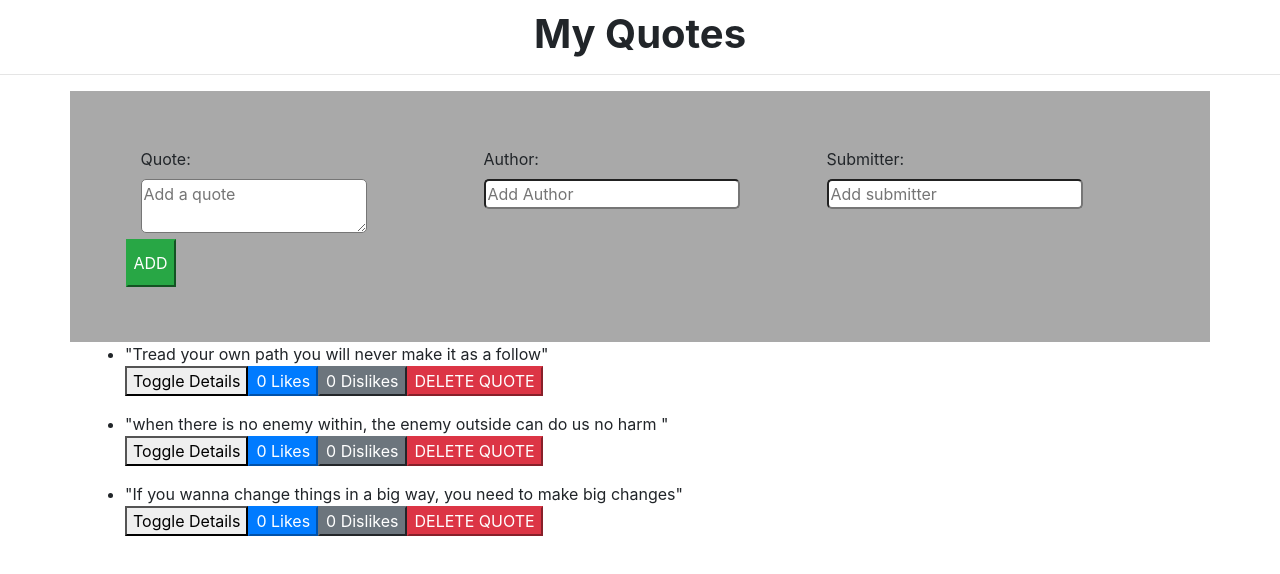
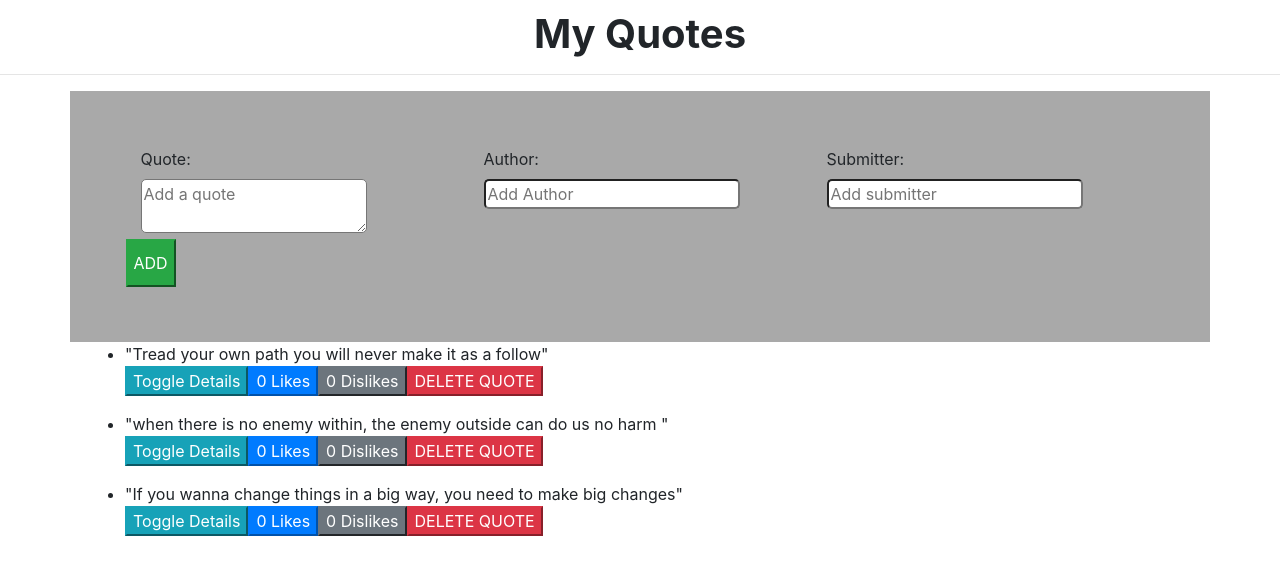
Before and after one commit to waheedmusa/quotes, an Angular app: page / in a window 1280 px wide. Shown: the top 574 px of the page. Built offline with nearby package versions, Linux system fonts and the light colour scheme.

Commit message:
button color changed

```diff
--- a/src/app/quote/quote.component.html
+++ b/src/app/quote/quote.component.html
@@ -21,7 +21,7 @@
     <li>
             "{{ quote.say }}"
     </li>
-    <button (click)='toggleDetails(i)'>Toggle Details</button>
+    <button class="btn-info" (click)='toggleDetails(i)'>Toggle Details</button>
     <app-add-quote *ngIf='quote.showDescription' [quote]='quote'></app-add-quote>
     <app-like></app-like>
 
```
